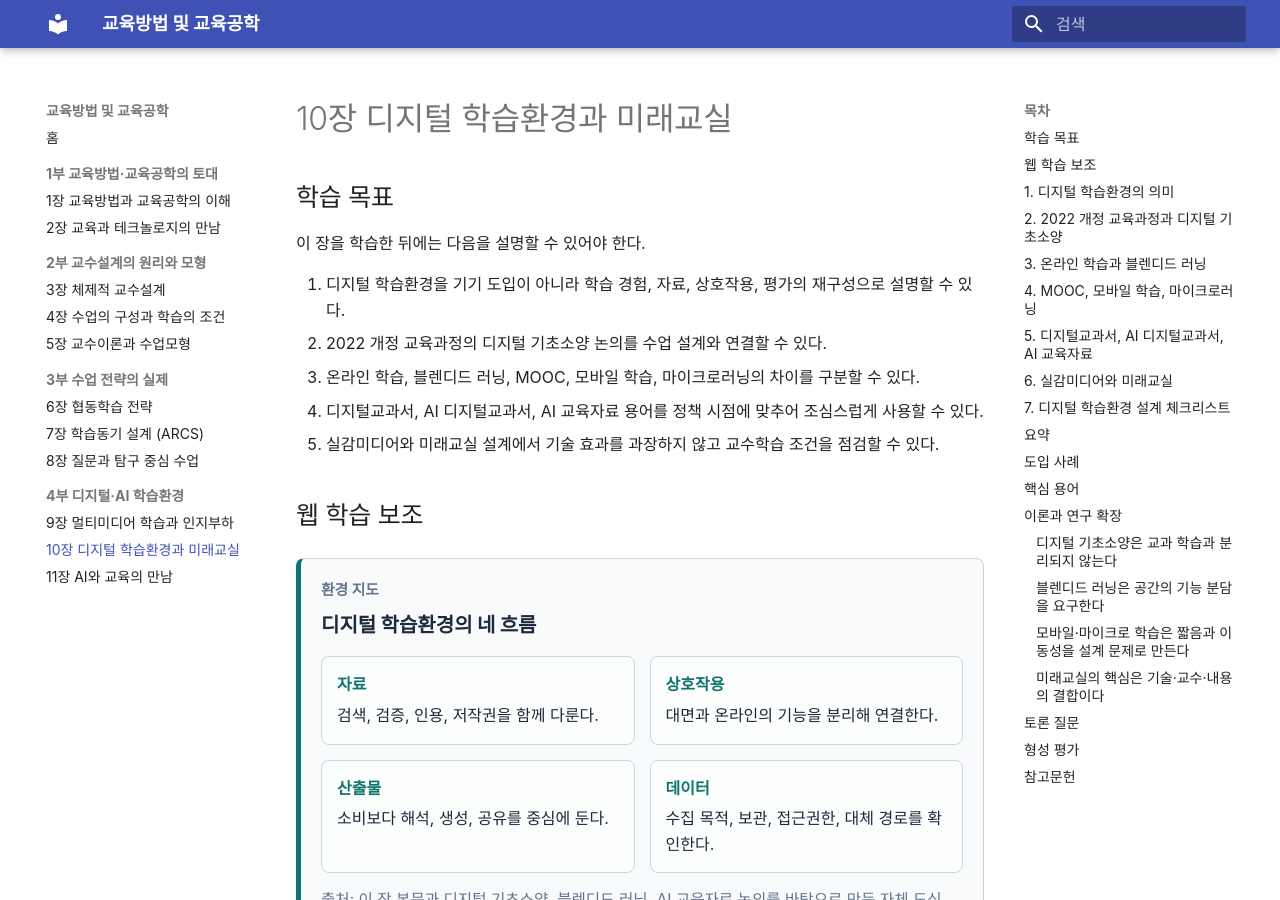
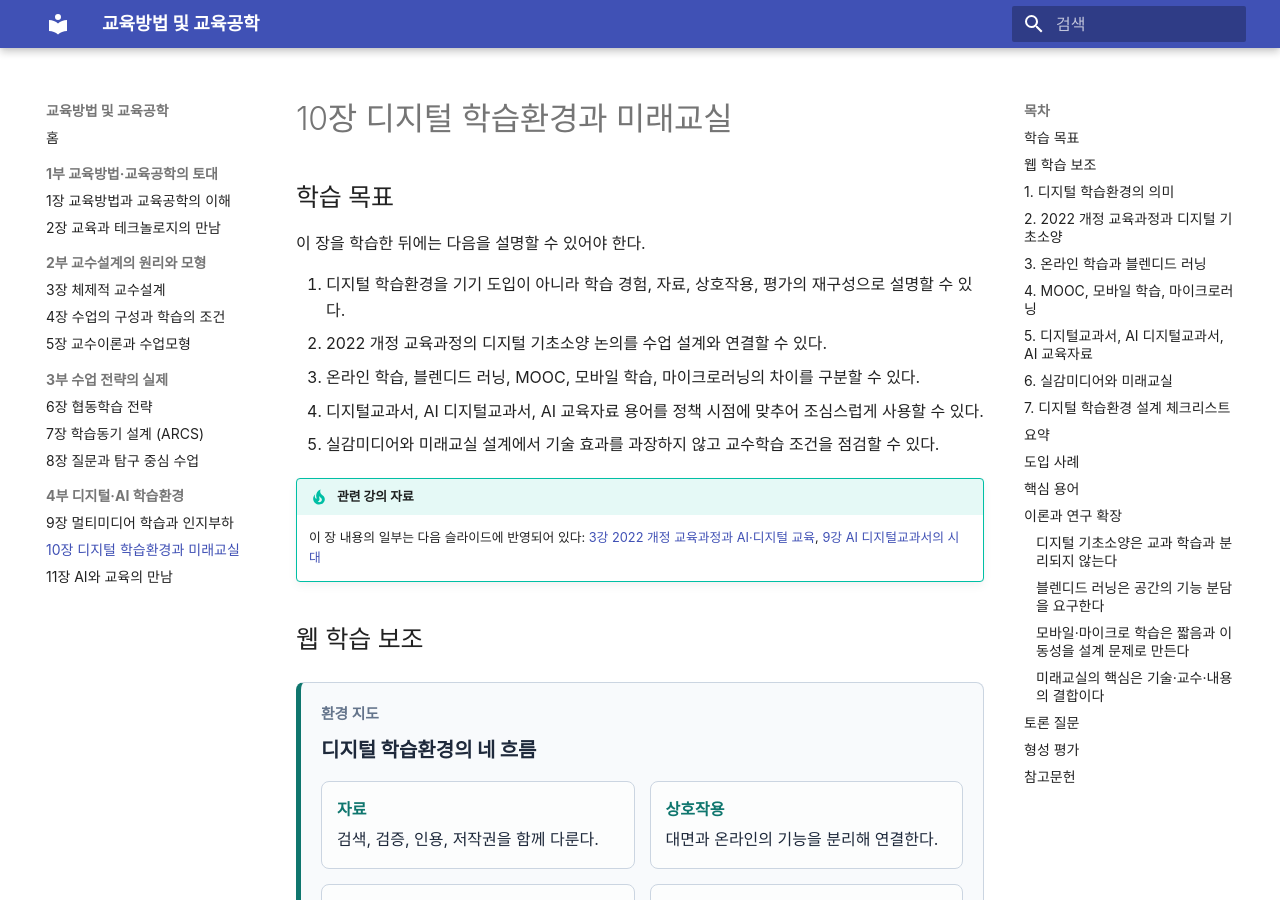
Before and after one commit to taehyeonglim/edtech, an MkDocs documentation site: the page built from docs/part4/ch10.md, in a window 1280 px wide and 900 px high. Built offline with MkDocs 1.6.1 and Material for MkDocs 9.7.7, drawn with Linux system fonts in a browser that asks for light colours.

Commit message:
docs(book): 10장에 관련 슬라이드(3강·9강, 부분 반영) 링크 추가

```diff
--- a/docs/part4/ch10.md
+++ b/docs/part4/ch10.md
@@ -9,6 +9,9 @@
 3. 온라인 학습, 블렌디드 러닝, MOOC, 모바일 학습, 마이크로러닝의 차이를 구분할 수 있다.
 4. 디지털교과서, AI 디지털교과서, AI 교육자료 용어를 정책 시점에 맞추어 조심스럽게 사용할 수 있다.
 5. 실감미디어와 미래교실 설계에서 기술 효과를 과장하지 않고 교수학습 조건을 점검할 수 있다.
+
+!!! tip "관련 강의 자료"
+    이 장 내용의 일부는 다음 슬라이드에 반영되어 있다: [3강 2022 개정 교육과정과 AI·디지털 교육](https://taehyeonglim.github.io/edtech/chapters/chapter-03/slides/deck.html){target=_blank}, [9강 AI 디지털교과서의 시대](https://taehyeonglim.github.io/edtech/chapters/chapter-09/slides/deck.html){target=_blank}
 
 ## 웹 학습 보조
 
```
